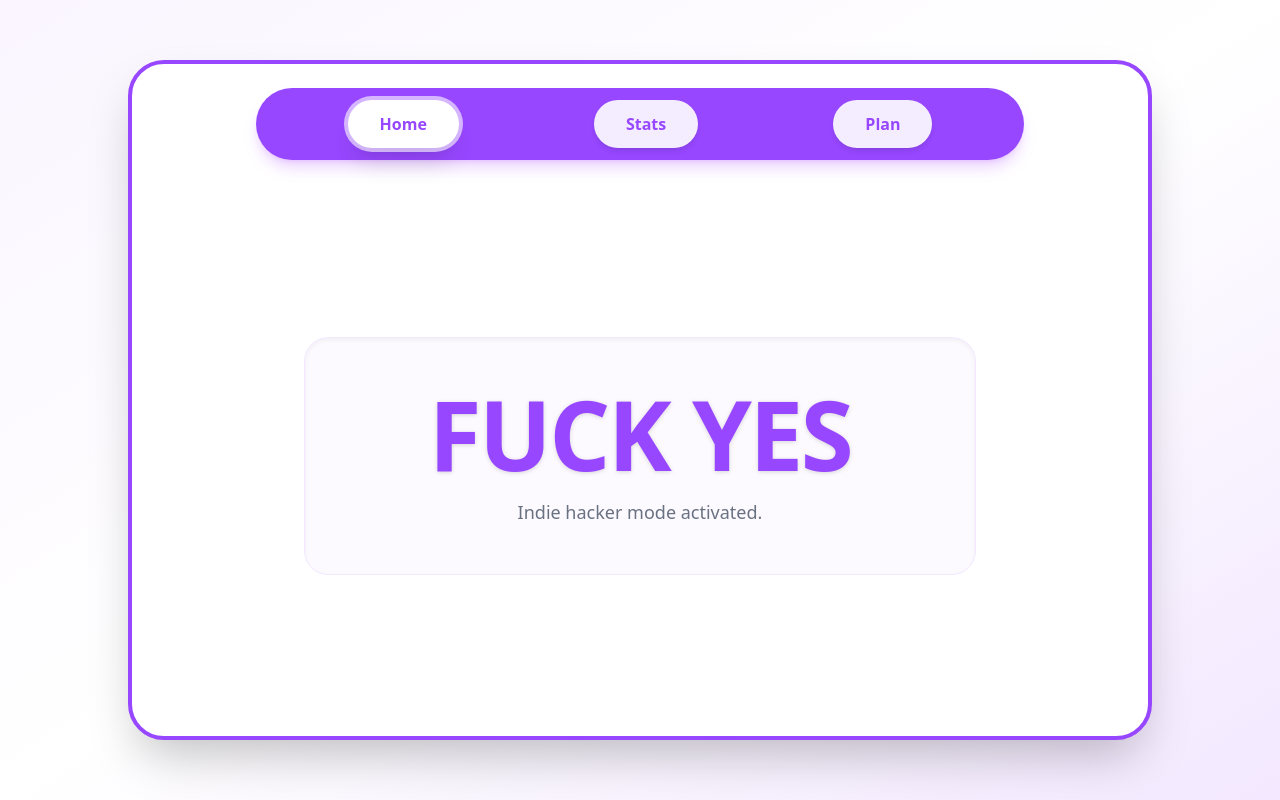
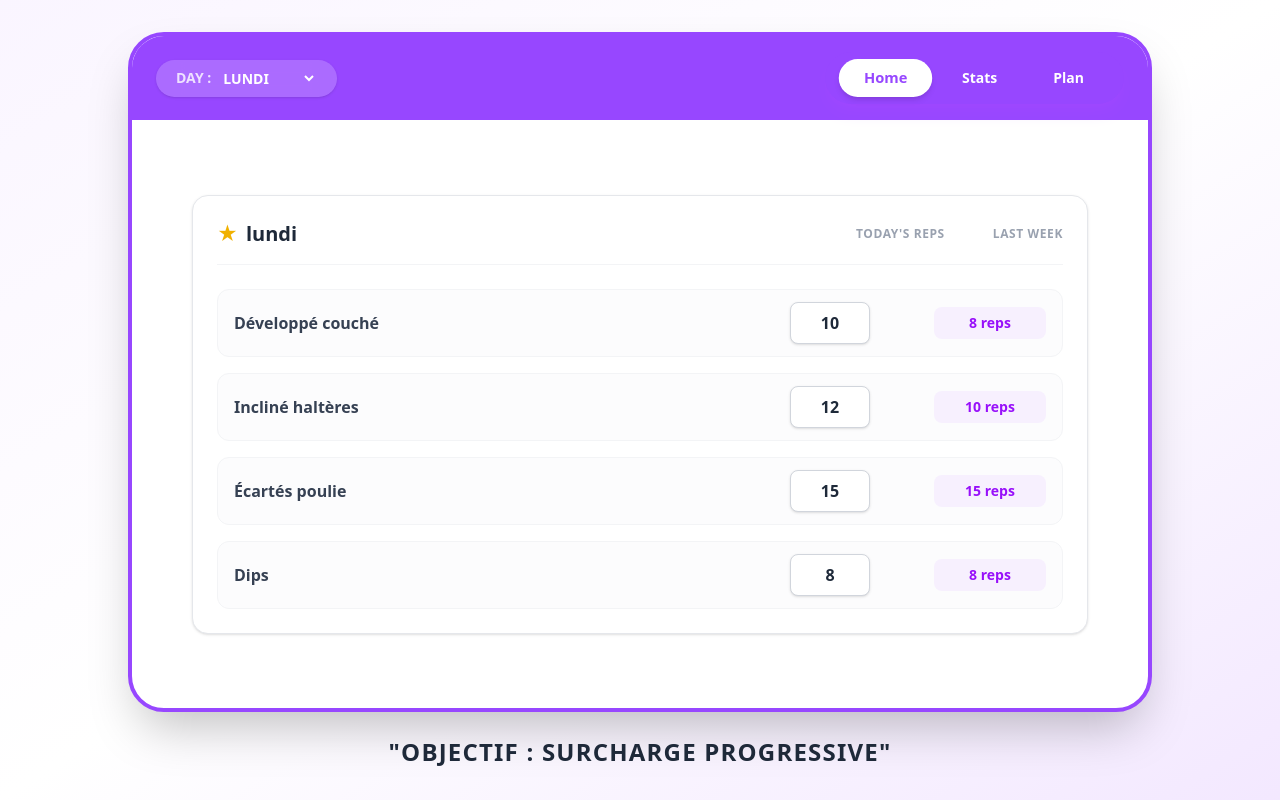
Before and after one commit to 2sitrakamarcel-maker/reps-tracker, a React (Vite) app: page / in a window 1280 px wide. Built offline with nearby package versions, Linux system fonts and the light colour scheme.

Commit message:
feat: implement Plan, Homepage, and Stats views with day selector and progressive overload tracking

```diff
--- /dev/null
+++ b/src/components/HomeView.jsx
@@ -0,0 +1,81 @@
+import React, { useState } from 'react'
+
+const HomeView = ({ selectedDay }) => {
+  const [exercises, setExercises] = useState({
+    LUNDI: [
+      { id: 1, name: 'Développé couché', reps: '10', lastWeek: '8 reps' },
+      { id: 2, name: 'Incliné haltères', reps: '12', lastWeek: '10 reps' },
+      { id: 3, name: 'Écartés poulie', reps: '15', lastWeek: '15 reps' },
+      { id: 4, name: 'Dips', reps: '8', lastWeek: '8 reps' },
+    ],
+    MARDI: [
+      { id: 1, name: 'Tractions pronation', reps: '8', lastWeek: '7 reps' },
+      { id: 2, name: 'Rowing barre', reps: '10', lastWeek: '10 reps' },
+      { id: 3, name: 'Tirage vertical', reps: '12', lastWeek: '12 reps' },
+    ],
+    MERCREDI: [
+      { id: 1, name: 'Squat barre', reps: '8', lastWeek: '8 reps' },
+      { id: 2, name: 'Presse à cuisses', reps: '12', lastWeek: '10 reps' },
+      { id: 3, name: 'Leg extension', reps: '15', lastWeek: '15 reps' },
+    ],
+    JEUDI: [
+      { id: 1, name: 'Développé militaire', reps: '10', lastWeek: '9 reps' },
+      { id: 2, name: 'Élévations latérales', reps: '15', lastWeek: '15 reps' },
+    ],
+    VENDREDI: [
+      { id: 1, name: 'Curl biceps barre', reps: '10', lastWeek: '10 reps' },
+      { id: 2, name: 'Extension triceps poulie', reps: '12', lastWeek: '12 reps' },
+    ],
+    SAMEDI: [
+      { id: 1, name: 'Cardio / HIIT', reps: '30 min', lastWeek: '25 min' },
+    ],
+    DIMANCHE: [
+      { id: 1, name: 'Repos total', reps: '-', lastWeek: '-' },
+    ]
+  })
+
+  const dayExercises = exercises[selectedDay] || []
+
+  const handleRepChange = (id, newReps) => {
+    setExercises(prev => ({
+      ...prev,
+      [selectedDay]: prev[selectedDay].map(ex => ex.id === id ? { ...ex, reps: newReps } : ex)
+    }))
+  }
+
+  return (
+    <div className="bg-white rounded-2xl border border-gray-200 shadow-sm p-6 w-full max-w-4xl mx-auto my-4">
+      <div className="flex justify-between items-center mb-6 pb-4 border-b border-gray-100">
+        <div className="flex items-center space-x-2">
+          <span className="text-yellow-500 text-xl">★</span>
+          <h2 className="text-xl font-bold text-gray-800 lowercase">{selectedDay}</h2>
+        </div>
+        <div className="flex space-x-12 text-xs font-bold text-gray-400 tracking-wider">
+          <span>TODAY'S REPS</span>
+          <span>LAST WEEK</span>
+        </div>
+      </div>
+
+      <div className="space-y-4">
+        {dayExercises.map((ex) => (
+          <div key={ex.id} className="flex items-center justify-between py-3 px-4 bg-gray-50/50 rounded-xl border border-gray-100 hover:bg-gray-50 transition-colors">
+            <span className="font-semibold text-gray-700">{ex.name}</span>
+            <div className="flex items-center space-x-16">
+              <input
+                type="text"
+                value={ex.reps}
+                onChange={(e) => handleRepChange(ex.id, e.target.value)}
+                className="w-20 text-center py-2 bg-white border border-gray-300 rounded-lg font-bold text-gray-800 shadow-sm focus:outline-none focus:ring-2 focus:ring-[#9747FF]"
+              />
+              <span className="w-28 text-center text-sm font-semibold text-purple-600 bg-purple-100/60 py-1.5 px-3 rounded-lg">
+                {ex.lastWeek}
+              </span>
+            </div>
+          </div>
+        ))}
+      </div>
+    </div>
+  )
+}
+
+export default HomeView
--- a/src/components/Homepage.jsx
+++ b/src/components/Homepage.jsx
@@ -1,24 +1,40 @@
-import React from 'react'
+import React, { useState } from 'react'
 import Navbar from './navbar'
+import HomeView from './HomeView'
+import StatsView from './StatsView'
+import PlanView from './PlanView'
 
 const Homepage = () => {
+  const [activeTab, setActiveTab] = useState('Home')
+  const [selectedDay, setSelectedDay] = useState('LUNDI')
+
   return (
-    <div className="min-h-screen bg-gradient-to-br from-purple-50 via-white to-purple-100 p-4 sm:p-6 md:p-8 flex items-center justify-center">
+    <div className="min-h-screen bg-gradient-to-br from-purple-50 via-white to-purple-100 p-4 sm:p-6 md:p-8 flex flex-col items-center justify-between">
       <div className="w-full max-w-5xl border-4 border-[#9747FF] rounded-[36px] overflow-hidden bg-white shadow-2xl flex flex-col min-h-[85vh]">
-        <header className="w-full pt-2">
-          <Navbar />
+        {/* Header with Navbar */}
+        <header className="w-full bg-[#9747FF]">
+          <Navbar
+            activeTab={activeTab}
+            onSelectTab={setActiveTab}
+            selectedDay={selectedDay}
+            onSelectDay={setSelectedDay}
+          />
         </header>
-        <main className="flex-1 flex flex-col items-center justify-center p-8 text-center">
-          <div className="bg-purple-50/50 border border-purple-100 rounded-3xl p-12 shadow-inner w-full max-w-2xl mx-auto backdrop-blur-sm">
-            <h1 className="text-6xl sm:text-8xl font-black text-[#9747FF] tracking-tight drop-shadow-sm uppercase">
-              fuck yes
-            </h1>
-            <p className="mt-4 text-gray-500 font-medium text-lg">
-              Indie hacker mode activated.
-            </p>
-          </div>
+
+        {/* Main Content View */}
+        <main className="flex-1 p-6 flex flex-col justify-center">
+          {activeTab === 'Home' && <HomeView selectedDay={selectedDay} />}
+          {activeTab === 'Stats' && <StatsView selectedDay={selectedDay} />}
+          {activeTab === 'Plan' && <PlanView selectedDay={selectedDay} />}
         </main>
       </div>
+
+      {/* Footer Objective Quote */}
+      <footer className="mt-6 text-center">
+        <h2 className="text-xl sm:text-2xl font-black text-gray-800 tracking-wider uppercase">
+          "OBJECTIF : SURCHARGE PROGRESSIVE"
+        </h2>
+      </footer>
     </div>
   )
 }
--- /dev/null
+++ b/src/components/PlanView.jsx
@@ -0,0 +1,56 @@
+import React from 'react'
+
+const PlanView = ({ selectedDay }) => {
+  const plans = {
+    LUNDI: [
+      { id: 1, title: 'lundi - Upper Body A', exercise: '{-input(exercice)}', inst: '{-input(instructions)}' },
+      { id: 2, title: 'lundi - Isolation', exercise: '{-input(exercice)}', inst: '{-input(instructions)}' }
+    ],
+    MARDI: [
+      { id: 1, title: 'mardi - Pull Session', exercise: '{-input(exercice)}', inst: '{-input(instructions)}' }
+    ],
+    MERCREDI: [
+      { id: 1, title: 'mercredi - Jambes', exercise: '{-input(exercice)}', inst: '{-input(instructions)}' }
+    ],
+    JEUDI: [
+      { id: 1, title: 'jeudi - Épaules / Bras', exercise: '{-input(exercice)}', inst: '{-input(instructions)}' }
+    ],
+    VENDREDI: [
+      { id: 1, title: 'vendredi - Upper Body B', exercise: '{-input(exercice)}', inst: '{-input(instructions)}' }
+    ],
+    SAMEDI: [
+      { id: 1, title: 'samedi - Cardio', exercise: '{-input(exercice)}', inst: '{-input(instructions)}' }
+    ],
+    DIMANCHE: [
+      { id: 1, title: 'dimanche - Repos', exercise: '{-input(exercice)}', inst: '{-input(instructions)}' }
+    ]
+  }
+
+  const dayPlans = plans[selectedDay] || plans.LUNDI
+
+  return (
+    <div className="w-full max-w-4xl mx-auto my-4 space-y-4">
+      {dayPlans.map((plan) => (
+        <div key={plan.id} className="bg-white rounded-2xl border border-gray-200 shadow-sm p-6">
+          <div className="flex items-center justify-between mb-4 pb-3 border-b border-gray-100">
+            <div className="flex items-center space-x-2">
+              <span className="text-red-500 text-xl">★</span>
+              <h3 className="font-bold text-gray-800 lowercase text-sm">{plan.title}</h3>
+            </div>
+            <span className="text-xs font-semibold text-gray-400">instructions</span>
+          </div>
+          <div className="grid grid-cols-1 md:grid-cols-2 gap-4">
+            <div className="p-4 bg-gray-50 rounded-xl border border-dashed border-gray-200 text-gray-500 font-mono text-sm">
+              {plan.exercise}
+            </div>
+            <div className="p-4 bg-gray-50 rounded-xl border border-dashed border-gray-200 text-gray-500 font-mono text-sm">
+              {plan.inst}
+            </div>
+          </div>
+        </div>
+      ))}
+    </div>
+  )
+}
+
+export default PlanView
--- /dev/null
+++ b/src/components/StatsView.jsx
@@ -0,0 +1,41 @@
+import React from 'react'
+
+const StatsView = ({ selectedDay }) => {
+  return (
+    <div className="bg-white rounded-2xl border border-gray-200 shadow-sm p-6 w-full max-w-4xl mx-auto my-4 min-h-[40vh] flex flex-col justify-between">
+      <div>
+        <div className="flex justify-between items-center mb-6 pb-4 border-b border-gray-100">
+          <div className="flex items-center space-x-2">
+            <span className="text-purple-600 text-xl">📊</span>
+            <h2 className="text-xl font-bold text-gray-800 uppercase">Statistiques & Progression</h2>
+          </div>
+          <span className="text-xs font-bold text-purple-600 bg-purple-100 py-1 px-3 rounded-full">
+            {selectedDay}
+          </span>
+        </div>
+        <div className="grid grid-cols-1 md:grid-cols-3 gap-4 mb-6">
+          <div className="bg-purple-50/60 p-4 rounded-xl border border-purple-100 text-center">
+            <span className="text-xs text-gray-500 font-semibold block">VOLUME TOTAL</span>
+            <span className="text-2xl font-black text-[#9747FF] mt-1 block">4,250 kg</span>
+          </div>
+          <div className="bg-purple-50/60 p-4 rounded-xl border border-purple-100 text-center">
+            <span className="text-xs text-gray-500 font-semibold block">SEANCES VALIDEES</span>
+            <span className="text-2xl font-black text-[#9747FF] mt-1 block">12 / 16</span>
+          </div>
+          <div className="bg-purple-50/60 p-4 rounded-xl border border-purple-100 text-center">
+            <span className="text-xs text-gray-500 font-semibold block">SURCHARGE ACTIVE</span>
+            <span className="text-2xl font-black text-green-600 mt-1 block">+5.4%</span>
+          </div>
+        </div>
+      </div>
+      <div className="text-center py-6 bg-gray-50 rounded-xl border border-dashed border-gray-200">
+        <p className="text-sm font-bold text-gray-600 uppercase tracking-wide">
+          "OBJECTIF : SURCHARGE PROGRESSIVE"
+        </p>
+        <p className="text-xs text-gray-400 mt-1">Consistez, progressez, répétez.</p>
+      </div>
+    </div>
+  )
+}
+
+export default StatsView
--- a/src/components/navbar.jsx
+++ b/src/components/navbar.jsx
@@ -1,23 +1,45 @@
-import React, { useState } from 'react'
+import React from 'react'
 
-const Navbar = () => {
-  const [active, setActive] = useState('Home')
+const Navbar = ({ activeTab, onSelectTab, selectedDay, onSelectDay }) => {
   const tabs = ['Home', 'Stats', 'Plan']
+  const days = ['LUNDI', 'MARDI', 'MERCREDI', 'JEUDI', 'VENDREDI', 'SAMEDI', 'DIMANCHE']
 
   return (
-    <nav className="w-full py-4 px-6 flex justify-center">
-      <div className="bg-[#9747FF] w-full max-w-3xl rounded-full py-3 px-6 flex items-center justify-around shadow-lg shadow-purple-500/25">
-        {tabs.map((tab) => (
+    <nav className="w-full py-4 px-6 flex items-center justify-between flex-wrap gap-4">
+      {/* Day Selector Pill */}
+      <div className="bg-white/20 backdrop-blur-md rounded-full px-5 py-2 flex items-center space-x-2 text-white font-bold text-sm shadow-sm">
+        <span className="opacity-80">DAY :</span>
+        <select
+          value={selectedDay}
+          onChange={(e) => onSelectDay(e.target.value)}
+          className="bg-transparent text-white font-bold outline-none cursor-pointer"
+        >
+          {days.map((day) => (
+            <option key={day} value={day} className="text-gray-900 bg-white">
+              {day}
+            </option>
+          ))}
+        </select>
+      </div>
+
+      {/* Nav Tabs */}
+      <div className="bg-[#9747FF] rounded-full py-2 px-4 flex items-center space-x-2 shadow-lg shadow-purple-500/25">
+        {tabs.map((tab) => {
+          const isActive = activeTab === tab
+          return (
             <button
               key={tab}
-            onClick={() => setActive(tab)}
-            className={`bg-white text-[#9747FF] font-bold px-8 py-3 rounded-full shadow-md transition-all duration-300 hover:scale-105 hover:shadow-lg active:scale-95 ${
-              active === tab ? 'ring-4 ring-white/60 shadow-xl' : 'opacity-90 hover:opacity-100'
+              onClick={() => onSelectTab(tab)}
+              className={`px-6 py-2 rounded-full font-bold text-sm transition-all duration-300 ${
+                isActive
+                  ? 'bg-white text-[#9747FF] shadow-md scale-105'
+                  : 'text-white hover:bg-white/10'
               }`}
             >
               {tab}
             </button>
-        ))}
+          )
+        })}
       </div>
     </nav>
   )
```
Lines whose indentation alone changed are shown as unchanged.
